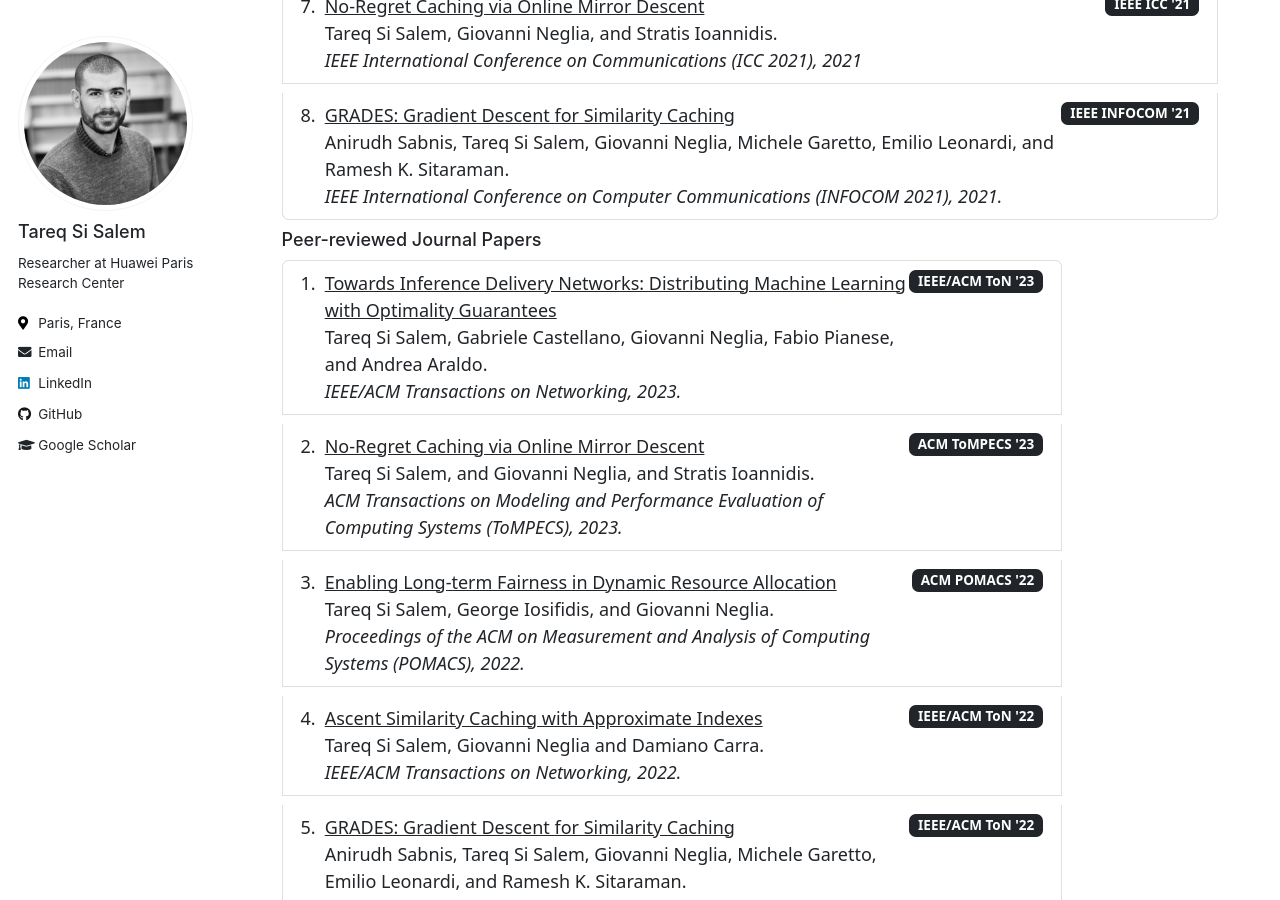
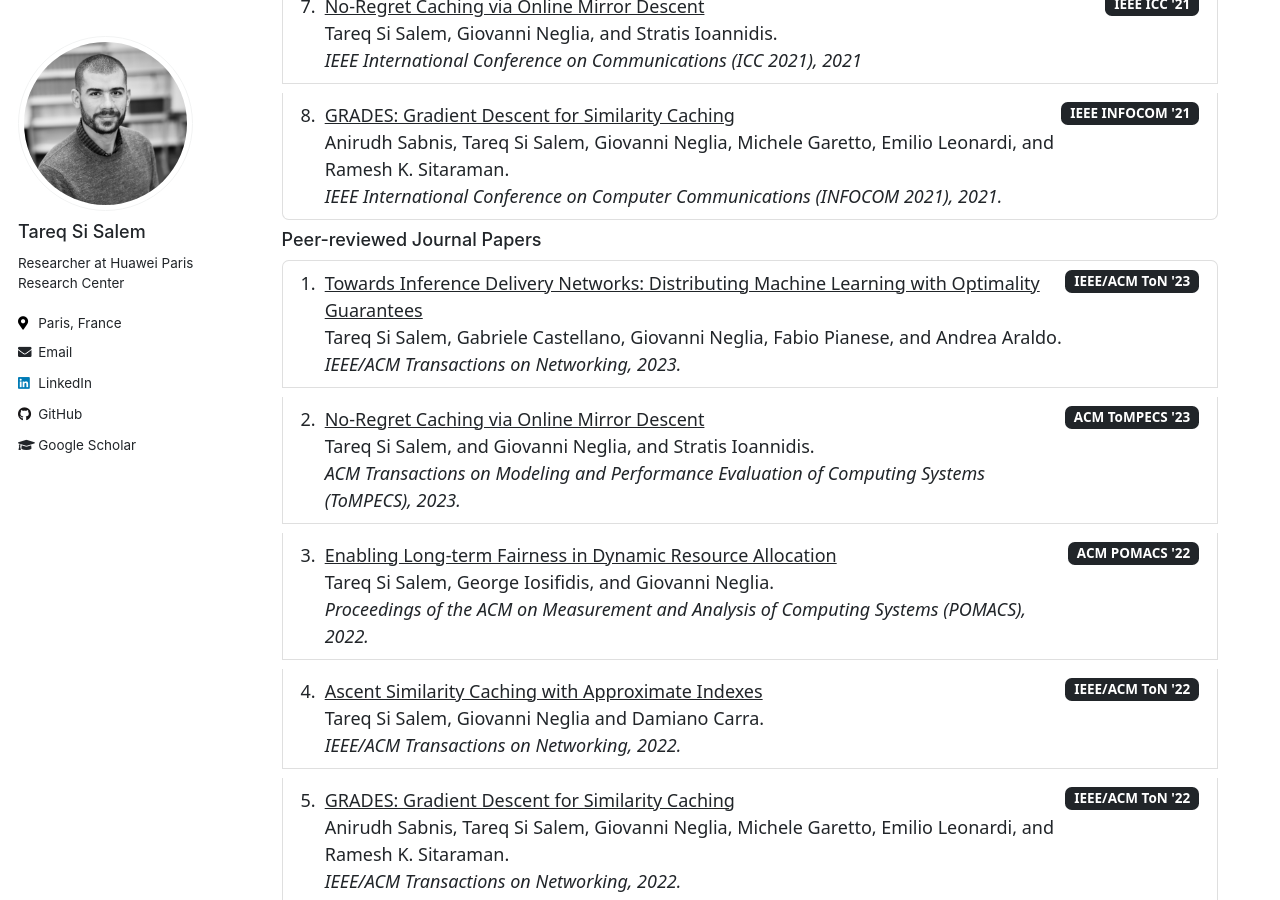
Before and after one commit to tareq-si-salem/tareq-si-salem.github.io, a Jekyll site: the page built from _pages/publications.md, in a window 1280 px wide and 900 px high, scrolled down 1773 px. Built offline with Jekyll 4.4.1, drawn with Linux system fonts in a browser that asks for light colours.

Commit message:
Update publications.md

```diff
--- a/_pages/publications.md
+++ b/_pages/publications.md
@@ -140,7 +140,7 @@ IEEE International Conference on Computer Communications (INFOCOM 2021),  2021.<
   </li>
 </ol>
 <h6>Peer-reviewed Journal Papers</h6>
-<ol class="list-group list-group-numbered " >
+<ol class="list-group list-group-numbered " style="width: 120%;" >
 <li class="list-group-item d-flex justify-content-between align-items-start">
          <div class="ms-2 me-auto">
       <a class="link-dark" href="https://arxiv.org/pdf/2105.02510.pdf">Towards Inference Delivery Networks: Distributing Machine Learning with Optimality Guarantees</a> <br>
```
